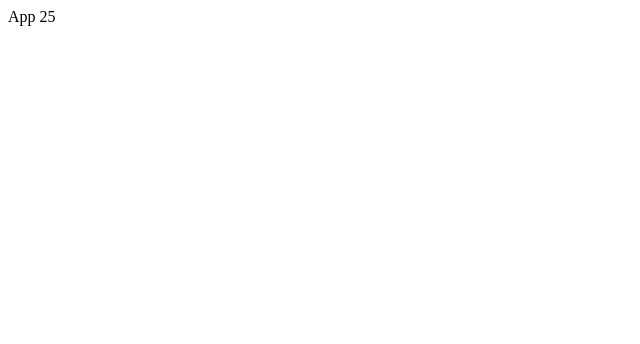
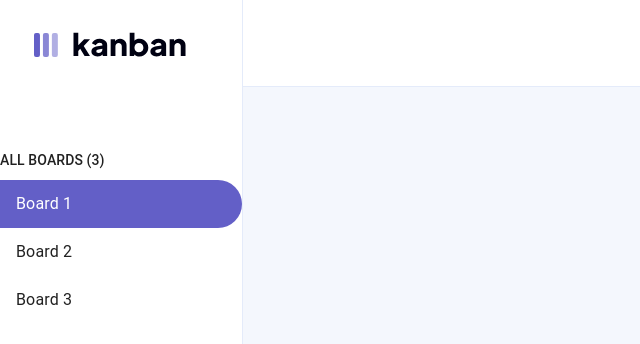
Before and after one commit to LiyanNguyen/Kanban, a React (Vite) app: page / in a window 1280 px wide. Shown: the top 344 px of the page, without its empty margins (0-640 px from the left). Built offline with nearby package versions, Linux system fonts and the light colour scheme.

Commit message:
Added Initial Layout
- might remove MUI later well see

```diff
--- a/src/App.tsx
+++ b/src/App.tsx
@@ -1,15 +1,17 @@
-import React from 'react'
+import Board from "./components/Board"
+import Sidebar from "./components/Sidebar"
+import Topbar from "./components/Topbar"
+import { Stack } from '@mui/material';
 
-type Props = {
-  name: string
-  lastName: string
-  age: number
-}
-
-const App = (props: Props) => {
-  const {age = 25, lastName} = props
+const App = () => {
   return (
-    <div>App {age}</div>
+    <Stack flexDirection='row' height='100vh'>
+      <Sidebar/>
+      <Stack width='100%'>
+        <Topbar/>
+        <Board/>
+      </Stack>
+    </Stack>
   )
 }
 
--- /dev/null
+++ b/src/components/Board.tsx
@@ -0,0 +1,11 @@
+import { Stack } from '@mui/material';
+
+const Board = () => {
+	return (
+		<Stack bgcolor='#F4F7FD' width='100%' height='100%'>
+
+		</Stack>
+	)
+}
+
+export default Board
--- /dev/null
+++ b/src/components/Sidebar.tsx
@@ -0,0 +1,31 @@
+import React from 'react'
+import { Stack, Box, Typography, ListItemButton, ListItemText, List } from '@mui/material';
+import logo from '../assets/logo-dark.svg'
+
+const Sidebar = () => {
+	return (
+		<React.Fragment>
+			<Stack width={300} bgcolor='white' height='100%' borderRight={'1px solid #E4EBFA'}>
+				<Box px={'34px'} py={'32px'}>
+					<img src={logo} alt="logo" width={152} height={25} />
+				</Box>
+				<Stack pt={'54px'}>
+					<Typography variant='subtitle2' textTransform='uppercase'>All Boards (3)</Typography>
+					<List>
+						<ListItemButton component="a" sx={{ backgroundColor: '#635FC7', borderRadius: '0 100px 100px 0'}}>
+							<ListItemText primary="Board 1" sx={{color:'white'}}/>
+						</ListItemButton>
+						<ListItemButton component="a">
+							<ListItemText primary="Board 2" />
+						</ListItemButton>
+						<ListItemButton component="a">
+							<ListItemText primary="Board 3" />
+						</ListItemButton>
+					</List>
+				</Stack>
+			</Stack>
+		</React.Fragment>
+	)
+}
+
+export default Sidebar
--- /dev/null
+++ b/src/components/Topbar.tsx
@@ -0,0 +1,11 @@
+import { Stack } from '@mui/material';
+
+const Topbar = () => {
+	return (
+		<Stack height={97} bgcolor='white' borderBottom={'1px solid #E4EBFA'}>
+
+		</Stack>
+	)
+}
+
+export default Topbar
--- a/src/main.tsx
+++ b/src/main.tsx
@@ -1,9 +1,11 @@
 import React from 'react'
 import ReactDOM from 'react-dom/client'
 import App from './App.tsx'
+import CssBaseline from '@mui/material/CssBaseline';
 
 ReactDOM.createRoot(document.getElementById('root') as HTMLElement).render(
   <React.StrictMode>
+    <CssBaseline />
     <App />
   </React.StrictMode>,
 )
```
